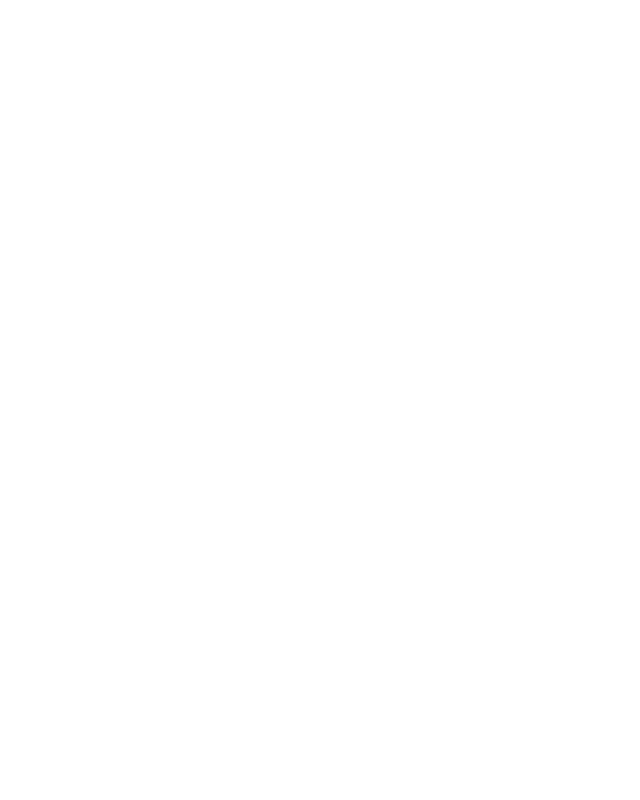
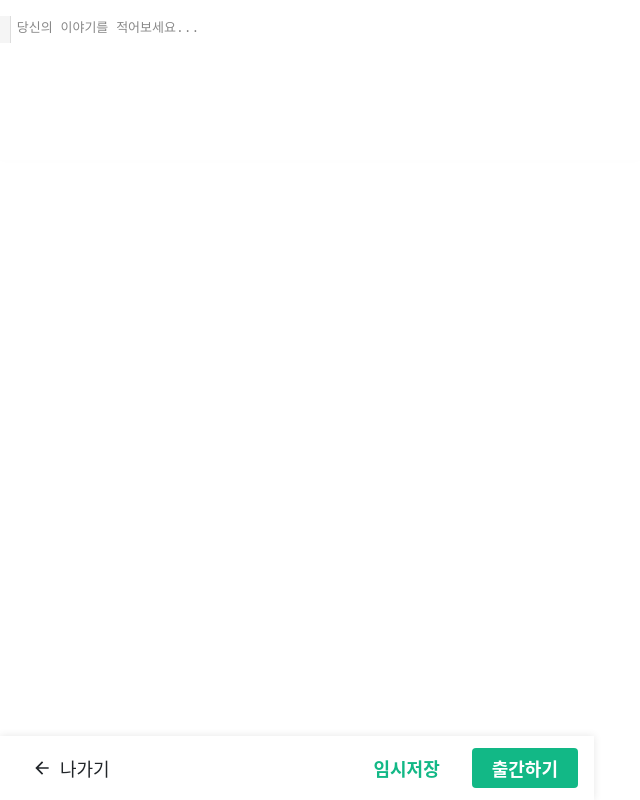
Before and after one commit to velog-copy/velog-copy-web, a React (Create React App) app: page /write in a window 1280 px wide. Before the commit this address had no page. Shown: the whole page, without its empty margins (0-640 px from the left). Built offline with nearby package versions, Linux system fonts and the light colour scheme.

Commit message:
feat : 쓰기 페이지 뼈대 제작

```diff
--- a/src/App.jsx
+++ b/src/App.jsx
@@ -1,6 +1,7 @@
 import { Routes, Route } from 'react-router-dom';
 import HomePage from './pages/HomePage';
 import PostPage from './pages/PostPage';
+import WritePage from './pages/WritePage';
 import './App.css';
 
 function App() {
@@ -9,6 +10,7 @@
       <Routes>
         <Route path="/" element={<HomePage/>} />
         <Route path="/:userid/:postid" element={<PostPage/>} />
+        <Route path="/write" element={<WritePage/>} />
       </Routes>
     </div>
   );
--- /dev/null
+++ b/src/pages/WritePage.css
@@ -0,0 +1,183 @@
+.Writemain {
+    width: 100%;
+    height: 100%;
+}
+
+.WriteLayout {
+    width: 100%;
+    height: 100%;
+    display: flex;
+}
+
+.WriteLeft {
+    background-color: var(--bg-page2);
+    min-width: 0px;
+    flex: 1 1 0%;
+    display: flex;
+    flex-direction: column;
+    position: relative;
+    z-index: 1;
+    box-shadow: rgba(0, 0, 0, 0.016) 0px 0px 8px;
+}
+
+.WriteRight {
+    background-color: var(--bg-element8);
+    min-width: 0px;
+    flex: 1 1 0%;
+    display: flex;
+    flex-direction: column;
+    position: relative;
+}
+
+.WritePreview {
+    word-break: break-word;
+    padding: 3rem;
+    flex: 1 1 0%;
+    overflow-y: auto;
+    color: var(--text1);
+    & .WriteTitle {
+        font-size: 2.5em;
+        margin-bottom: 4rem;
+        font-weight: 800;
+    }
+    & .WriteContents {
+        font-size: 1.125rem;
+        color: var(--text1);
+        transition: color 0.125s ease-in;
+        line-height: 1.7;
+        letter-spacing: -0.004em;
+        word-break: keep-all;
+        overflow-wrap: break-word;
+    }
+}
+
+.CodeBox {
+    height: 100%;
+    display: flex;
+    flex-direction: column;
+    position: relative;
+    & .CodeWrapper {
+        min-height: 0px;
+        padding-bottom: 4rem;
+        flex: 1 1 0%;
+        display: flex;
+        flex-direction: column;
+    }
+}
+
+.CodeTop {
+    max-height: 556px;
+    opacity: 1;
+}
+
+.CodeToolbar {
+    top: 0px;
+    display: flex;
+    -webkit-box-align: center;
+    align-items: center;
+    background: var(--bg-page2);
+    z-index: 10;
+    transition: 0.125s ease-in;
+    flex-wrap: wrap;
+    margin-bottom: 1rem;
+    padding-left: 3rem;
+    padding-right: 3rem;
+    width: auto;
+}
+
+.CodeMirror {
+    flex: 1 1 0%;
+    min-height: 0px;
+    display: flex;
+    flex-direction: column;
+}
+
+.Toolbar {
+    position: fixed;
+    bottom: 0px;
+    z-index: 10;
+    width: 594px;
+}
+
+.ToolBox {
+    padding-left: 1rem;
+    padding-right: 1rem;
+    height: 4rem;
+    width: 100%;
+    box-shadow: rgba(0, 0, 0, 0.1) 0px 0px 8px;
+    background: var(--editor-footer);
+    display: flex;
+    -webkit-box-pack: justify;
+    justify-content: space-between;
+    -webkit-box-align: center;
+    align-items: center;
+}
+
+.ExitButton {
+    height: 2.5rem;
+    padding: 0.5rem 1rem;
+    -webkit-box-align: center;
+    align-items: center;
+    background: none;
+    border-radius: 4px;
+    cursor: pointer;
+    border: none;
+    display: flex;
+    outline: none;
+    color: var(--text1);
+    & svg {
+        font-size: 1.25rem;
+        margin-right: 0.5rem;
+    }
+    & span {
+        font-size: 1.125rem;
+    }
+}
+
+.ExitButton:hover {
+    background-color: var(--bg-element3);
+}
+
+.SaveButtons {
+    -webkit-box-pack: end;
+    justify-content: flex-end;
+    -webkit-box-align: center;
+    align-items: center;
+}
+
+.Button {
+    display: inline-flex;
+    -webkit-box-align: center;
+    align-items: center;
+    -webkit-box-pack: center;
+    justify-content: center;
+    font-weight: bold;
+    cursor: pointer;
+    outline: none;
+    border: none;
+    background: none;
+    color: var(--primary1);
+    border-radius: 4px;
+    padding: 0px 1.25rem;
+    height: 2rem;
+    font-size: 1rem;
+}
+
+.Button:hover {
+    background-color: var(--bg-element3);
+}
+
+.SaveButton {
+    height: 2.5rem;
+    font-size: 1.125rem;
+}
+
+.Save {
+    margin-left: 0.75rem;
+    background: var(--primary1);
+    color: var(--button-text);
+}
+
+.Save:hover {
+    background: var(--primary2);
+}
--- /dev/null
+++ b/src/pages/WritePage.jsx
@@ -0,0 +1,54 @@
+import { useState, useEffect } from 'react';
+import { useParams } from 'react-router-dom';
+import ReactMarkdown from "react-markdown";
+import { ReactComponent as Leftarrow } from '../assets/leftarrow.svg';
+import CodeMirror from '@uiw/react-codemirror';
+import { markdown, markdownLanguage } from '@codemirror/lang-markdown';
+//import styles from './WritePage.module.css';
+import './WritePage.css'
+
+function WritePage() {
+  const [posts, setPosts] = useState([]);
+
+  return (
+    <div className='Writemain'>
+      <div className='WriteLayout'>
+        <div className='WriteLeft'>
+          <div className='CodeBox'>
+            <div className='CodeWrapper'>
+              <div className='CodeTop'>
+
+              </div>
+              <div className='CodeToolbar'>
+
+              </div>
+              <CodeMirror className="CodeMirror" placeholder="당신의 이야기를 적어보세요..." extensions={[markdown({ base: markdownLanguage })]} basicSetup={{lineNumbers: false, highlightActiveLineGutter: false, highlightActiveLine: false}} />
+            </div>
+            <div className='Toolbar'>
+              <div className='ToolBox'>
+                <button className='ExitButton'>
+                  <Leftarrow></Leftarrow>
+                  <span>나가기</span>
+                </button>
+                <div className='SaveButtons'>
+                  <button className='TempSave Button SaveButton'>임시저장</button>
+                  <button className='Save Button SaveButton'>출간하기</button>
+                </div>
+              </div>
+            </div>
+          </div>
+        </div>
+        <div className='WriteRight'>
+          <div className='WritePreview'>
+            <h1 className='WriteTitle'></h1>
+            <div className='WriteContents'>
+
+            </div>
+          </div>
+        </div>
+      </div>
+    </div>
+  );
+}
+
+export default WritePage;
```
Also changed, not shown: src/assets/leftarrow.svg (added).
